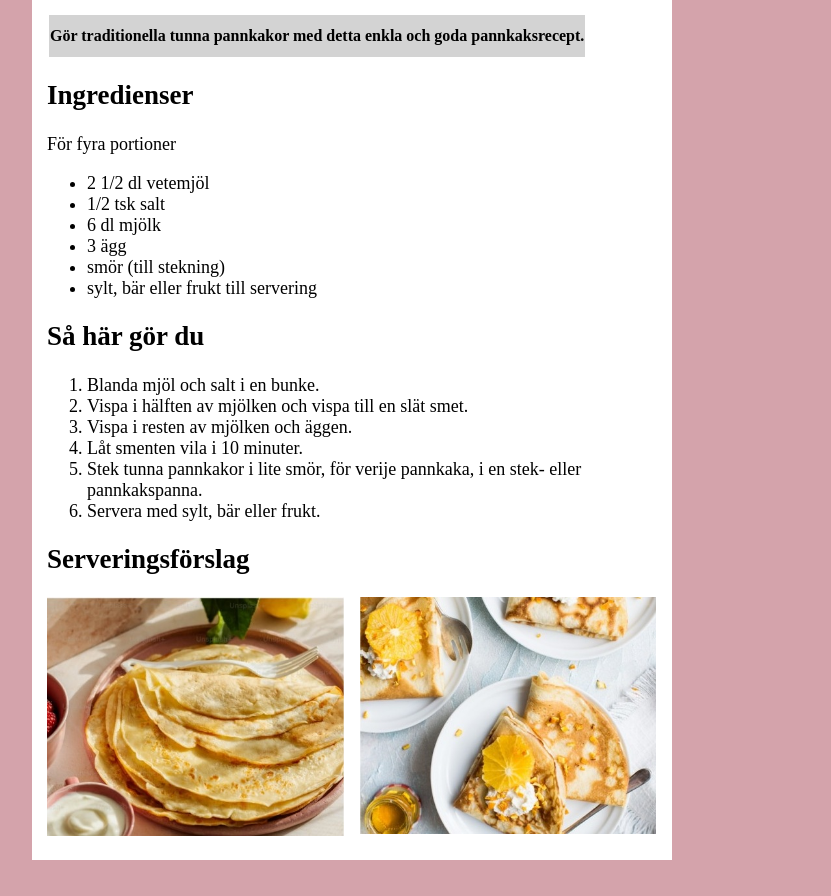
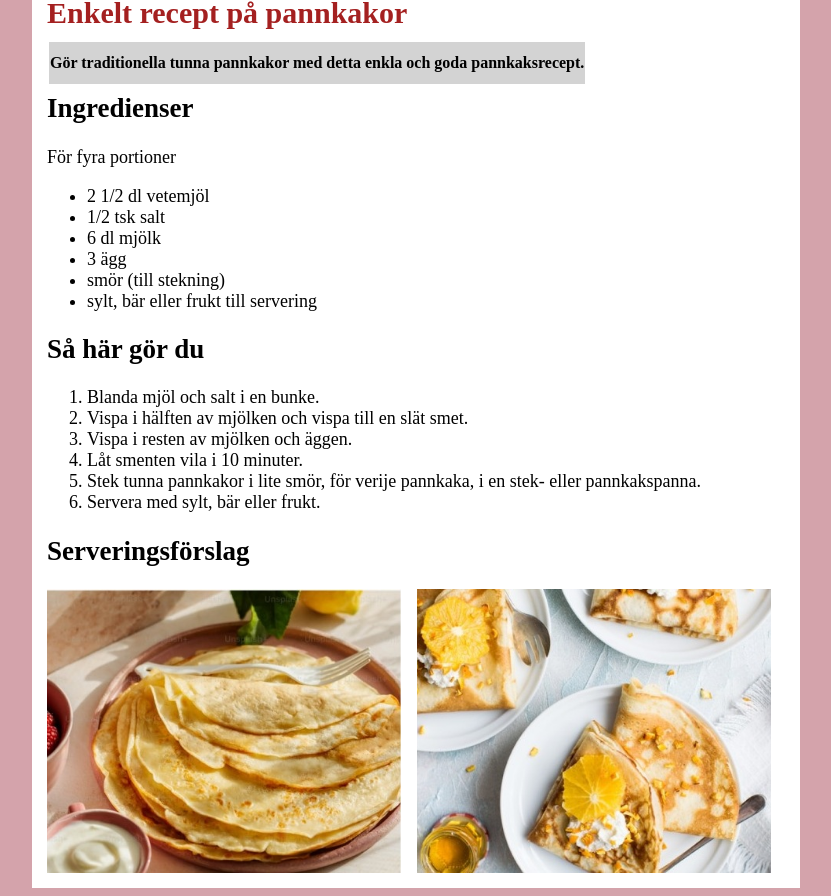
Before and after one commit to Madbom/ReceptProjekt, a plain HTML site: page index.html in a window 1280 px wide. Shown: the part 322-1218 px from the top of the page, without its empty margins (168-999 px from the left). Before the commit the page ends 1190 px from the top, so only its background shows below. Drawn offline with Linux system fonts and the light colour scheme.

Commit message:
Responsive design for image gallery and info section. Adjusted heights and padding for better layout on different screen sizes.

```diff
--- a/index.html
+++ b/index.html
@@ -1,7 +1,7 @@
 <!DOCTYPE html>
 <html >
 <head>
-    <meta charset="UTF-8">
+    <meta name="viewport" content="width=device-width, initial-scale=1.0">
     <title>Recept</title>
     <link rel="stylesheet" href="styles.css">
 </head>
@@ -47,13 +47,9 @@
 </ol>
 <h2>Serveringsförslag</h2>
 
-<div class="row">
-  <div class="column">
-    <img src="bild2.jpg" alt="pankakor1" style="width: 95%;">
-  </div>
-  <div class="column">
-    <img src="bild3.jpg" alt="pankakor2" style="width: 95%;">
-  </div>
+<div class="image-gallery">
+  <img src="bild2.jpg" alt="pankakor1">
+  <img src="bild3.jpg" alt="pankakor2">
 </div>
 </div>
 </body>
--- a/styles.css
+++ b/styles.css
@@ -1,3 +1,6 @@
+* {
+  box-sizing: border-box;
+}
 body {
   background-color: rgb(212, 163, 171);
   width: 100%;
@@ -21,7 +24,7 @@ body {
   background-color: white;
   width: 640px;
   height: 90px;
-  margin-top: -15px;
+  margin-top: -25px;
   margin-left: inherit;
   margin-right: inherit;
   padding: 15px;
@@ -34,30 +37,30 @@ body {
   background-color: white;
   width: 640px;
   height: 90px;
-  margin-top: -15px;
+  margin-top: -30px;
   margin-left: inherit;
   margin-right: inherit;
-  padding-top: 15px;
   padding-left: 15px;
-  text-align: left;
-  font-size: 16px;
-  color:black
+  padding-bottom: 10px;
 }
 th {
   padding-top: 12px;
   padding-bottom: 12px;
   text-align: left;
   background-color: lightgrey;
+  font-size: 16px;
+  font: Arial;
   color: black;
 }
 .info {
   background-color: white;
   width: 640px;
-  height: 780px;
-  margin-top: -30px;
+  height: 820px;
+  margin-top: -25px;
   margin-left: inherit;
   margin-right: inherit;
   padding-left: 15px;
+  padding-bottom: 15px;
   text-align: left;
   font-size: 18px;
   font: Droid Sans;
@@ -66,16 +69,32 @@ th {
 .punkt-lista {
     font-size: 15px;
 }
-* {
-  box-sizing: border-box;
+
+.image-gallery {
+  display: flex;
+  gap: 16px;
 }
-.column {
-  float: left;
-  width: 50%;
+.image-gallery img {
+  width: 47%;
+  height: auto;
+  object-fit: cover;
 }
-/* Clearfix (clear floats) */
-.row::after {
-  content: "";
-  clear: both;
-  display: table;
+
+@media (min-width: 600px) {
+  .bild-1 {
+    width: 60%;
+    height: auto;
+  }
+  .Rubrik {
+    width: 60%;
+    height: auto;
+  }
+  .Panel {
+    width: 60%;
+    height: auto;
+  }
+  .info {
+    width: 60%;
+    height: auto;
+  }
 }
```
